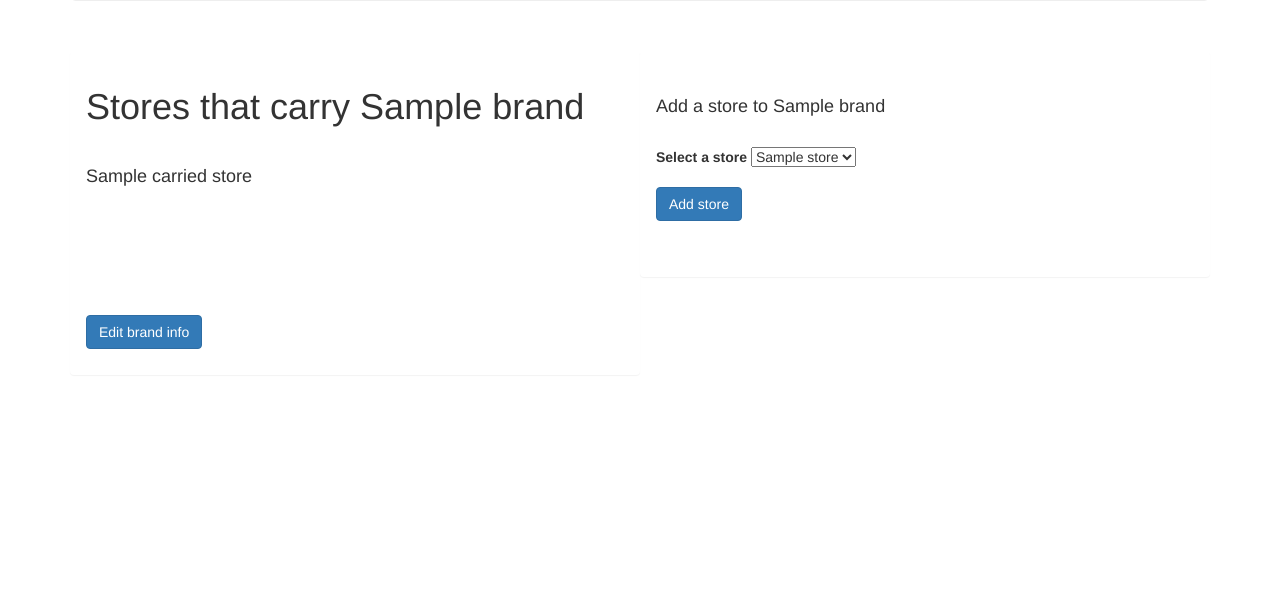
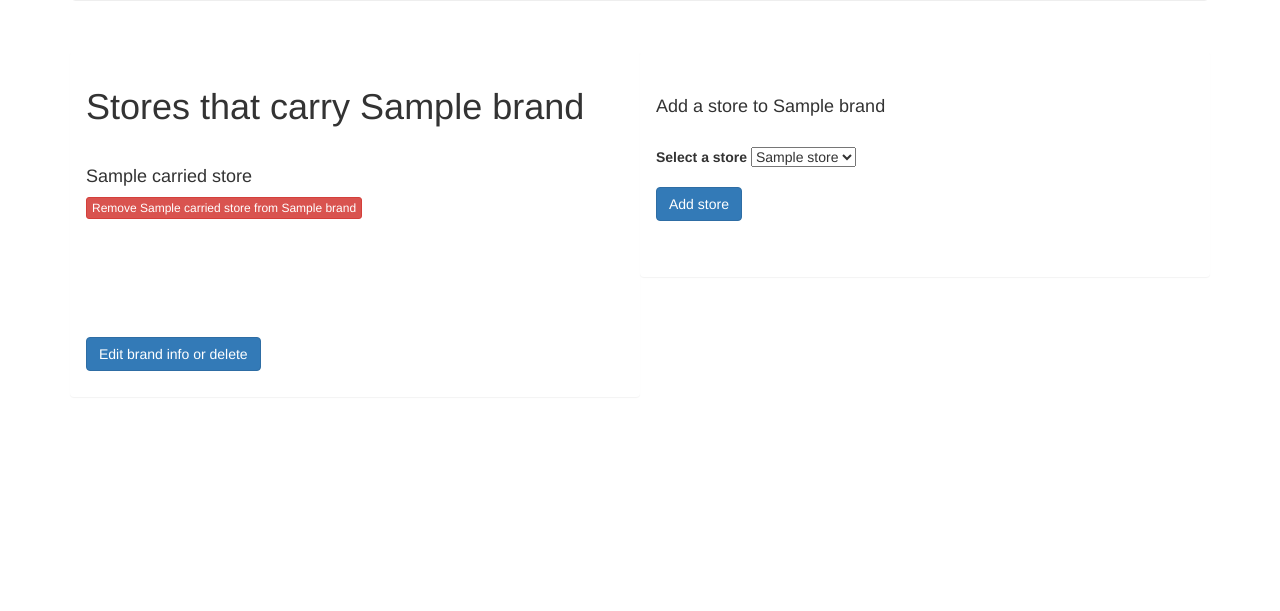
Before and after one commit to maggie-harrington/php-week4-shoe-store, a PHP site: template views/brand.html.twig in a window 1280 px wide. Shown: the part 204-815 px from the top of the page. Run offline with PHP 8.4, Linux system fonts and the light colour scheme; the template is opened without the code that fills it: most values are stand-ins (such as "Sample title", 1, 10 or a date in 2020); some libraries are stand-ins or nearby versions.

Commit message:
add buttons to brand page to remove a store from a brand

```diff
--- a/views/brand.html.twig
+++ b/views/brand.html.twig
@@ -6,6 +6,12 @@
     {% if carried_stores is not empty %}
         {% for store in carried_stores %}
             <h4>{{ store.getName }}<h4>
+
+            <form action='/brands/{{ brand.getId }}/remove_store' method='post'>
+                <input name='_method' value='delete' hidden>
+                <input id='store_id' name='store_id' type='hidden' value='{{ store.getId }}'>
+                <button type='submit' class='btn btn-xs btn-danger'>Remove {{ store.getName }} from {{ brand.getName }}</button>
+            </form>
         {% endfor %}
         <br><br>
 
@@ -15,7 +21,7 @@
     <br><br><br><br>
 
     <form action='/brands/{{ brand.getId }}/edit' method='get'>
-        <button type='submit' class='btn btn-primary'>Edit brand info</button>
+        <button type='submit' class='btn btn-primary'>Edit brand info or delete</button>
     </form>
 {% endblock %}
 
--- a/views/store.html.twig
+++ b/views/store.html.twig
@@ -10,7 +10,7 @@
             <form action='/stores/{{ store.getId }}/remove_brand' method='post'>
                 <input name='_method' value='delete' hidden>
                 <input id='brand_id' name='brand_id' type='hidden' value='{{ brand.getId }}'>
-                <button type='submit' class='btn btn-xs'>Remove {{ brand.getName }} from {{ store.getName }}</button>
+                <button type='submit' class='btn btn-xs btn-danger'>Remove {{ brand.getName }} from {{ store.getName }}</button>
             </form>
         {% endfor %}
         <br><br>
@@ -21,7 +21,7 @@
     <br><br><br><br>
 
     <form action='/stores/{{ store.getId }}/edit' method='get'>
-        <button type='submit' class='btn btn-primary'>Edit store info</button>
+        <button type='submit' class='btn btn-primary'>Edit store info or delete</button>
     </form>
 {% endblock %}
 
```
